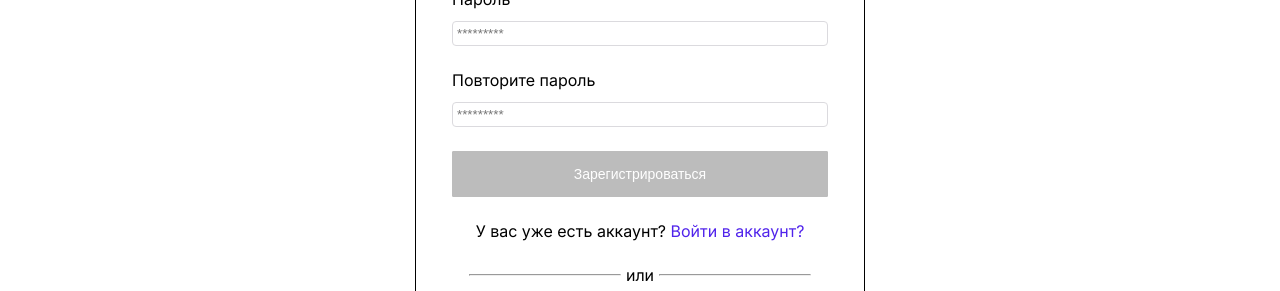
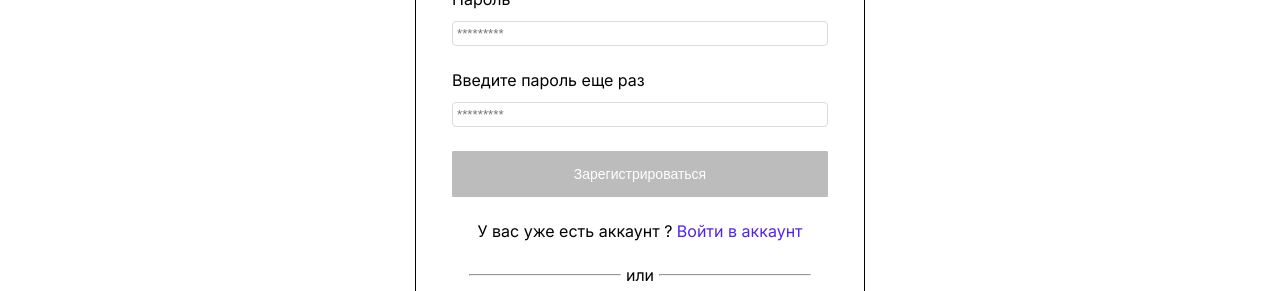
Before and after one commit to blindstttealer/frontend, a Next.js app: page /registration in a window 1280 px wide. Shown: the part 467-758 px from the top of the page. Built offline with nearby package versions, Linux system fonts and the light colour scheme.

Commit message:
fix: some bags from QA

```diff
--- a/src/app/activate/page.tsx
+++ b/src/app/activate/page.tsx
@@ -86,7 +86,7 @@ export default function Authentication() {
                                     error={errors?.password?.message}
                                 />
                             </div>
-                            {isError && <p style={{ textAlign: "center", color: "red" }}>Неверные логин или пароль</p>}
+                            {isError && <p style={{ textAlign: "center", color: "red" }}>Неверные ящик или пароль</p>}
                         </label>
                         {/* Доделай кнопку с позиции дизейблед */}
                         <Button color={"gray"} style={{ width: '100%', marginBottom: '24px' }}>
@@ -94,7 +94,7 @@ export default function Authentication() {
                         </Button>
                         {isLoaded === true ? <p style={{ textAlign: "center", color: "aquamarine" }}>Ждем ответа сервера...</p> : null}
                     </form>
-                    <p className={styles.alreadyHaveAccount}>Впервые на нашем сайте? <span className={styles.login} onClick={() => router.push('/registration')}>Создайте аккаунт?</span></p>
+                    <p className={styles.alreadyHaveAccount}>Впервые на нашем сайте? <span className={styles.login} onClick={() => router.push('/registration')}>Создайте аккаунт</span></p>
                     <div className={styles.innerLine}>
                         <hr className={styles.line} style={{ marginRight: '5px' }} />
                         <span>или</span>
--- a/src/app/registration/page.tsx
+++ b/src/app/registration/page.tsx
@@ -77,7 +77,7 @@ export default function Registration() {
                                     options={{
                                         required: "Обязательное поле",
                                         pattern: {
-                                            value: /^[A-Z0-9._%+-]+@[A-Z0-9-]+.+.[A-Z]{2,4}$/i,
+                                            value: /^(?=.*[A-Za-z])(?=.*\d)(?=.*[!@#$%^&*()_+\-=[\]{};':"\\|,.<>/?]).{8,}$/,
                                             message: 'Введите корректный ящик'
                                         }
                                     }}
@@ -96,17 +96,18 @@ export default function Registration() {
                                     placeholder="*********"
                                     options={{
                                         required: "Обязательное поле",
-                                        minLength: { message: "Минимальная длинна 8 символов", value: 8 },
+                                        minLength: { message: "Минимальная длина 8 символов", value: 8 },
                                         pattern: {
-                                            value: /^(?=.*[A-Za-z])(?=.*\d)[A-Za-z\d]{8,}$/,
-                                            message: 'Не менее 8 символов и одной буквы (лат)'
+                                            value: /^(?=.*[A-Za-z])(?=.*\d)[A-Za-z\d_]{8,}$/,
+                                            // value: /^(?=.*[A-Za-z])(?=.*\d)(?=.*[!@#$%^&*()_+\-=[\]{};':"\\|,.<>/?])[A-Za-z\d!@#$%^&*()_+\-=[\]{};':"\\|,.<>/?]*\S$/,
+                                            message: 'Не менее 8 символов и одной буквы (лат), без пробелов'
                                         }
                                     }}
                                     error={errors?.password?.message}
                                 />
                             </div>
                         </label>
-                        <label> Повторите пароль
+                        <label> Введите пароль еще раз
                             <div style={{ marginTop: '12px', marginBottom: '24px' }}>
                                 <Input
                                     register={register}
@@ -127,7 +128,7 @@ export default function Registration() {
                         </Button>
                         {isLoaded === true ? <p style={{ textAlign: "center", color: "aquamarine" }}>Ждем ответа сервера...</p> : null}
                     </form>
-                    <p className={styles.alreadyHaveAccount}>У вас уже есть аккаунт? <span className={styles.login} onClick={() => router.push('/activate')}>Войти в аккаунт?</span></p>
+                    <p className={styles.alreadyHaveAccount}>У вас уже есть аккаунт ? <span className={styles.login} onClick={() => router.push('/activate')}>Войти в аккаунт</span></p>
                     <div className={styles.innerLine}>
                         <hr className={styles.line} style={{ marginRight: '5px' }} />
                         <span>или</span>
```
